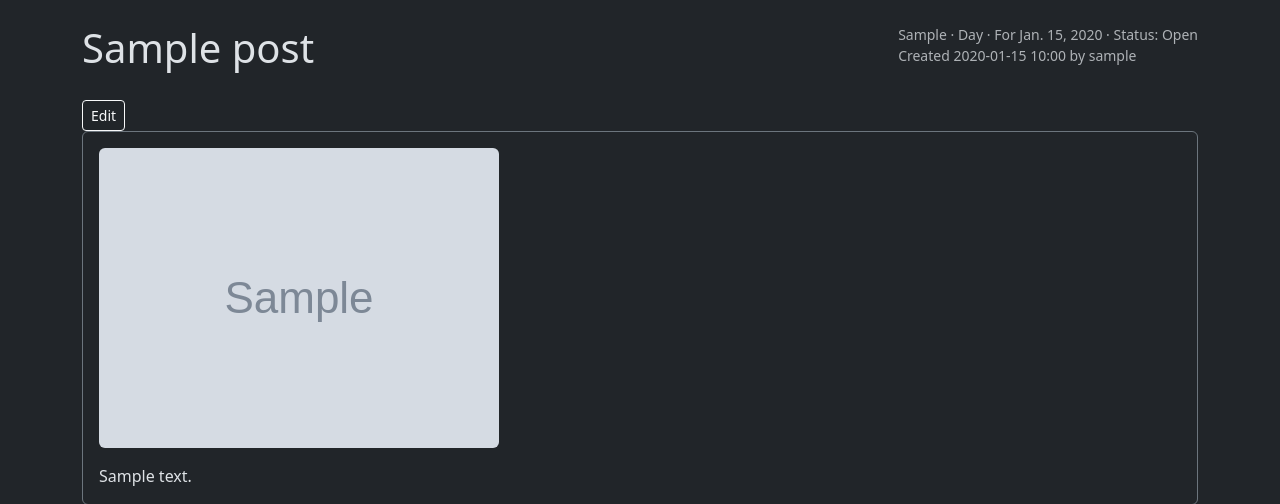
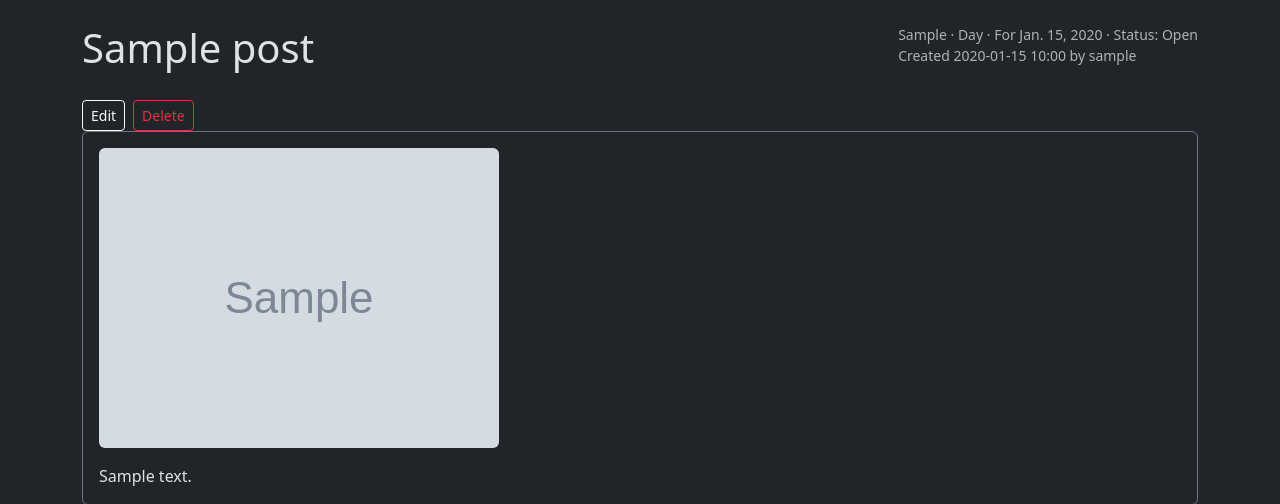
Before and after one commit to EmcioN/Pass-It, a Django app: page /post/1/ in a window 1280 px wide. Shown: the part 56-560 px from the top of the page. Run offline with Django 5.2, Linux system fonts and the light colour scheme; a user stored in the database is signed in; tables that the repository leaves empty hold one stand-in row (values such as "Sample post"); grey boxes marked "Sample" are stand-in pictures.

Commit message:
Add delete post button in post detail for author only

```diff
--- a/templates/handover/post_detail.html
+++ b/templates/handover/post_detail.html
@@ -14,6 +14,7 @@
     {% if user == post.author %}
       <div class="d-flex gap-2">
         <a class="btn btn-outline-light btn-sm" href="{% url 'handover:post_edit' post.pk %}">Edit</a>
+        <a class="btn btn-outline-danger btn-sm" href="{% url 'handover:post_delete' post.pk %}">Delete</a>
       </div>
     {% endif %}
 <div class="card bg-dark border-secondary">
```
